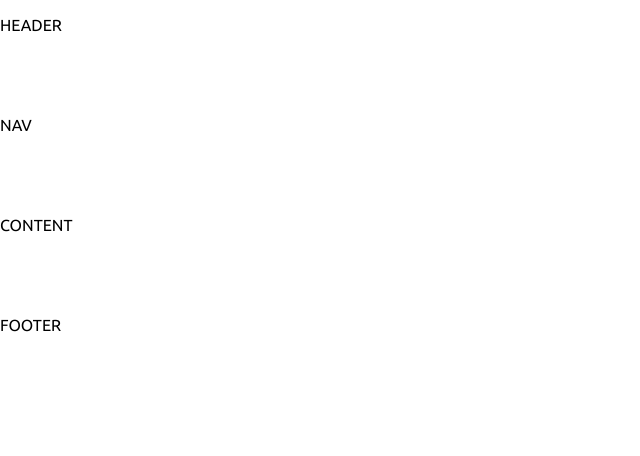
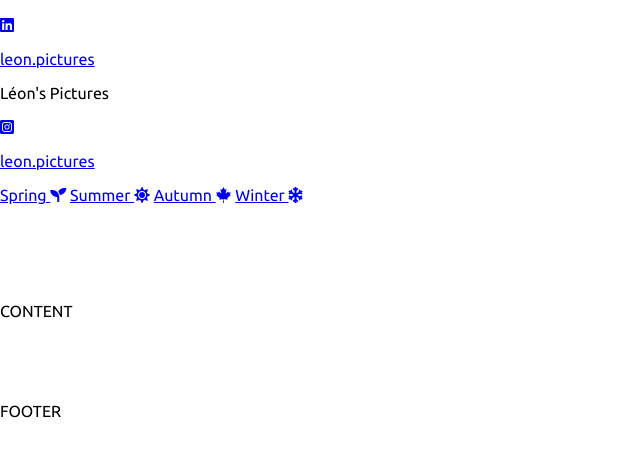
Before and after one commit to OrionBS/leon_pictures, a plain HTML site: page index.html in a window 1280 px wide. Shown: the whole page, without its empty margins (0-640 px from the left). Drawn offline with Linux system fonts and the light colour scheme.

Commit message:
Update index.html

```diff
--- a/index.html
+++ b/index.html
@@ -16,18 +16,34 @@
 
 		<!-- Container de la page entière -->
 		<div class="container">
+
 			<div class="header">
-				<p>HEADER</p>
+				<a href="#">
+					<p><i class="fab fa-linkedin"></i></p>
+					<p>leon.pictures</p>
+				</a>
+				<p id="title">Léon's Pictures</p>
+				<a href="#">
+					<p><i class="fab fa-instagram-square"></i></p>
+					<p>leon.pictures</p>
+				</a>
 			</div>
+
 			<div class="nav">
-				<p>NAV</p>
+				<a class="spring" href="#">Spring <i class="fas fa-seedling"></i></a>
+				<a class="summer" href="#">Summer <i class="fas fa-sun"></i></a>
+				<a class="autumn" href="#">Autumn <i class="fab fa-canadian-maple-leaf"></i></a>
+				<a class="winter" href="#">Winter <i class="fas fa-snowflake"></i></a>
 			</div>
+
 			<div class="content">
 				<p>CONTENT</p>
 			</div>
+
 			<div class="footer">
 				<p>FOOTER</p>
 			</div>
+
 		</div>
 
 	</body>
```
